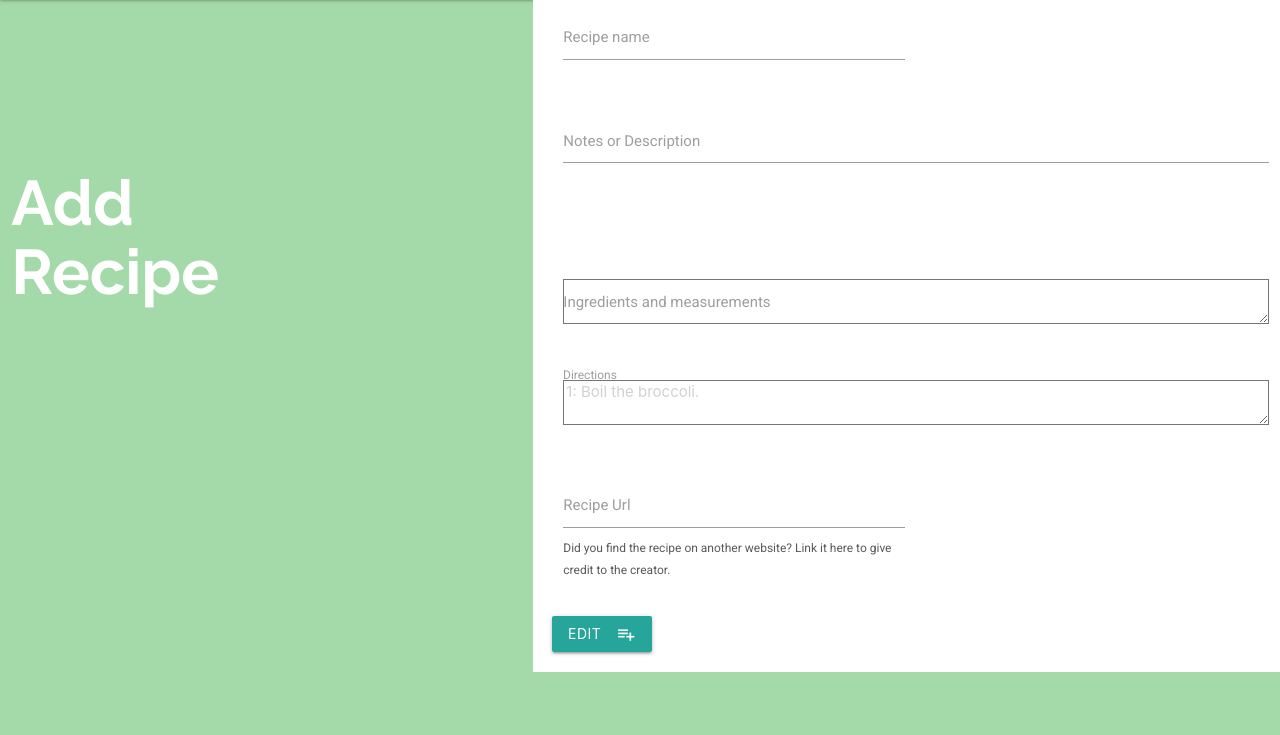
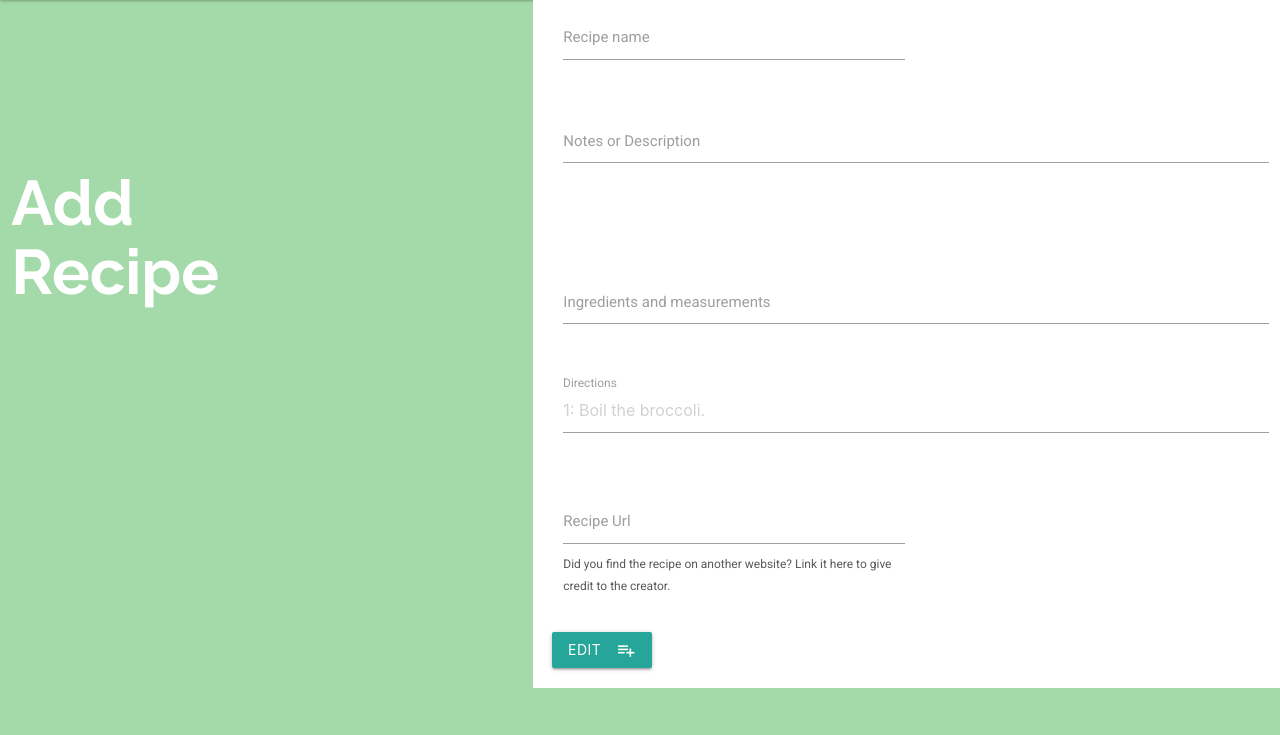
Before and after one commit to Code-Institute-Submissions/CookMark, a Flask app: template templates/editrecipe.html in a window 1280 px wide. Shown: the part 65-800 px from the top of the page. Run offline with Flask 2, Linux system fonts and the light colour scheme; the template is opened without the code that fills it, so the values that code supplies are empty; some libraries are stand-ins or nearby versions.

Commit message:
Add materialize textarea class to form

```diff
--- a/templates/editrecipe.html
+++ b/templates/editrecipe.html
@@ -35,13 +35,13 @@
             </div>
             <div class="row">
                 <div class="input-field col s12">
-                    <textarea id="recipe_ingredients" name="recipe_ingredients" type="text" class="validate" required></textarea>
+                    <textarea id="recipe_ingredients" name="recipe_ingredients" type="text" class="materialize-textarea" required></textarea>
                     <label for="recipe_ingredients">Ingredients and measurements</label>
                 </div>
             </div>
             <div class="row">
                 <div class="input-field col s12">
-                    <textarea id="recipe_directions" name="recipe_directions" type="text" class="validate" placeholder="1: Boil the broccoli." required></textarea>
+                    <textarea id="recipe_directions" name="recipe_directions" type="text" class="materialize-textarea" placeholder="1: Boil the broccoli." required></textarea>
                     <label for="recipe_directions">Directions</label>
                 </div>
             </div>
```
